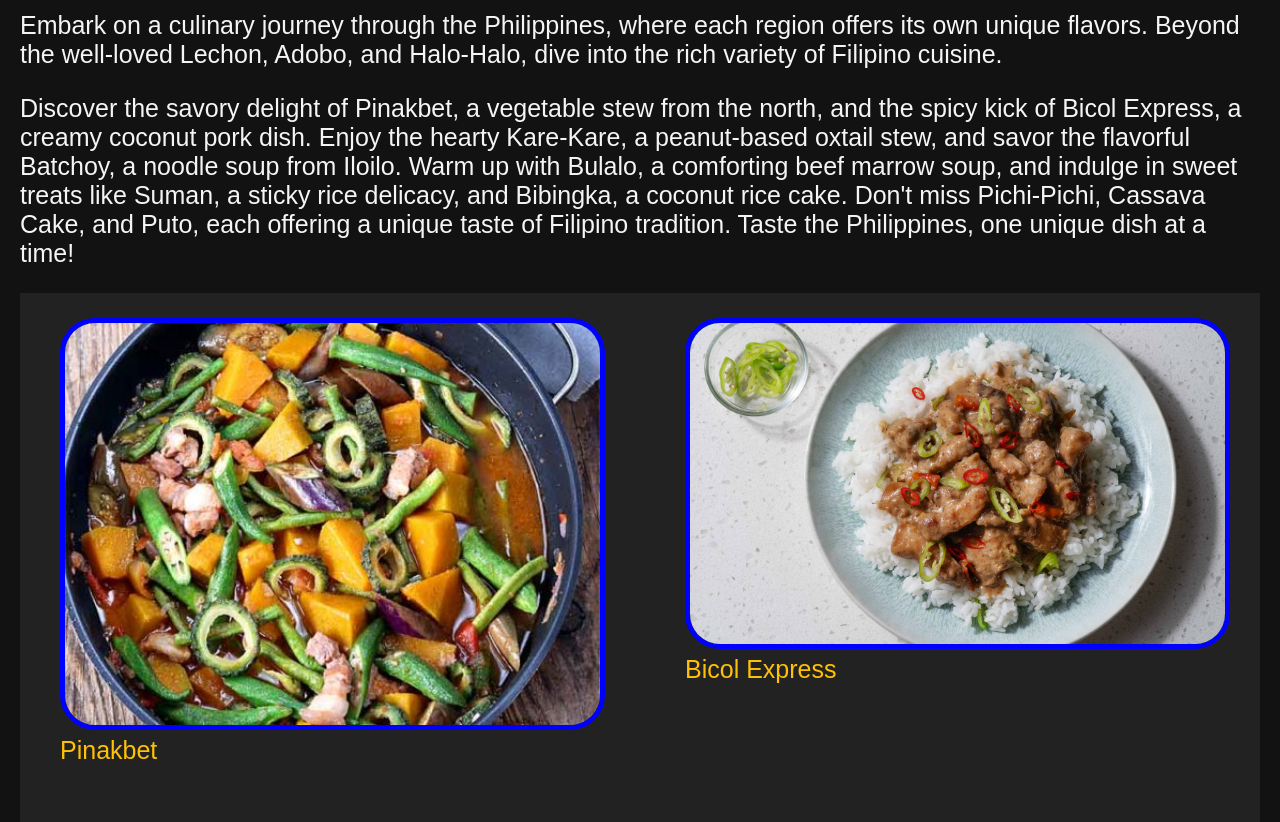
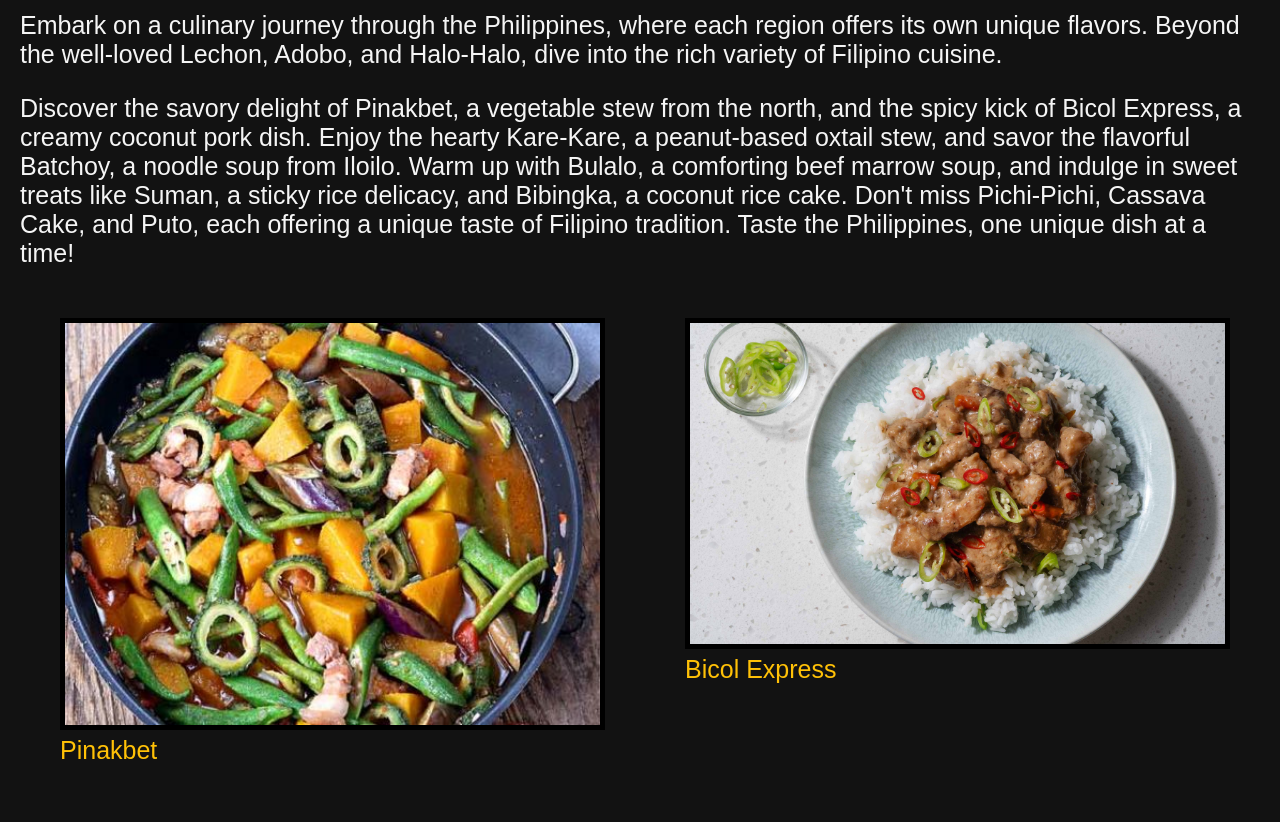
Before and after one commit to digirap/RES, a plain HTML site: page Final/index.html in a window 1280 px wide. Shown: the part 130-952 px from the top of the page. Drawn offline with Linux system fonts and the dark colour scheme.

Commit message:
Update style.css

```diff
--- a/Final/css/style.css
+++ b/Final/css/style.css
@@ -49,10 +49,6 @@ img {
         grid-template-columns: repeat(2, 1fr);
     }
 
-    figure {
-        border-radius: 50%; /* Circular shape */
-    }
-
     .grid figure:last-child {
         grid-column: span 2; /* Take up both columns */
     }
@@ -64,7 +60,7 @@ img {
         grid-template-columns: repeat(2, 1fr); /* Two columns default */
     }
 
-    figure {
+    img {
         border-radius: 0; /* Remove border radius */
     }
 
@@ -88,12 +84,10 @@ img {
     }
 
     figure {
-        /*background-color: #222; /* Dark background for figures */
-        color: #ffc107; /* Yellow-ish font color for figures */
-        border-color: #000; /* Black border color for figures */
+        color: #ffc107; /* Yellow-ish font color  */
     }
 
-    .grid {
-        background-color: #222; /* Dark background for the grid */
+    img {
+        border-color: #000; /* Black border color  */
     }
 }
```
